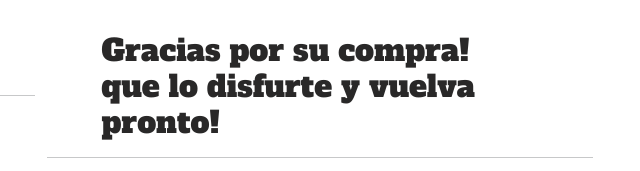
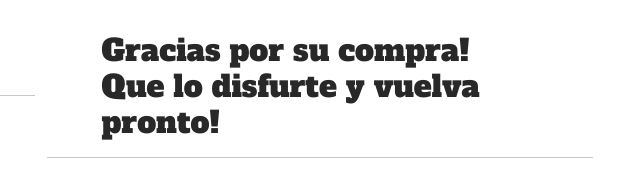
Before and after one commit to fpatrilla/finalJavaScript-coder, a plain HTML site: page pagos.html in a window 1280 px wide. Shown: the part 177-348 px from the top of the page, 605-1245 px from the left. Drawn offline with nearby package versions, Linux system fonts and the light colour scheme; some packages are replaced by stand-ins of ours; a script that the page names is missing.

Commit message:
Update pagos.html

```diff
--- a/pagos.html
+++ b/pagos.html
@@ -47,7 +47,7 @@
                 </div>
                 <div class="col" style="margin-top: 10%;">
                   <h6>Gracias por su compra!<br>
-                  que lo disfurte y vuelva pronto!</h6>
+                  Que lo disfurte y vuelva pronto!</h6>
                   <hr>
                   <div style="padding-left: 30%;"><img src="img/qr.png" style="width: 40%; " ></div>
                     <hr>
```
